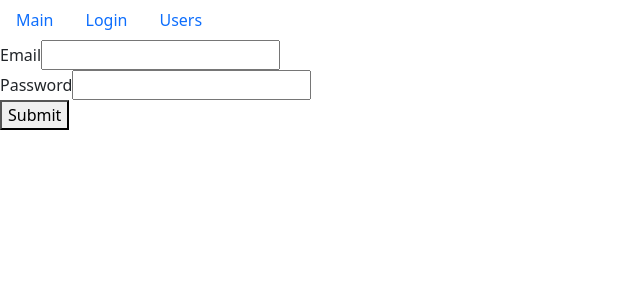
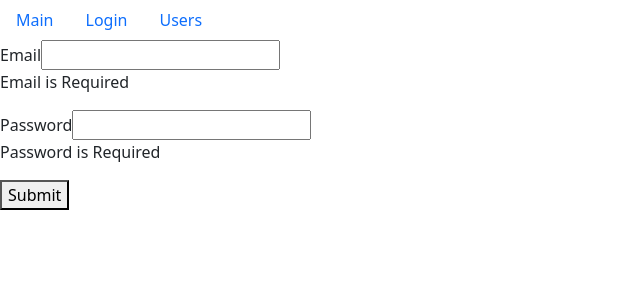
Before and after one commit to narek-7/fast-company, a React (Create React App) app: page /login in a window 1280 px wide. Shown: the top 300 px of the page, without its empty margins (0-640 px from the left). Built offline with nearby package versions, Linux system fonts and the light colour scheme.

Commit message:
Defined validators for login and password

```diff
--- a/src/app/components/textField.jsx
+++ b/src/app/components/textField.jsx
@@ -1,7 +1,7 @@
 import React from "react";
 import PropTypes from "prop-types";
 
-const TextField = ({ label, type, name, value, onChange }) => {
+const TextField = ({ label, type, name, value, onChange, error }) => {
    return (
       <div>
          <label htmlFor={name}>{label}</label>
@@ -12,6 +12,7 @@ const TextField = ({ label, type, name, value, onChange }) => {
             onChange={onChange}
             name={name}
          />
+         {error && <p>{error}</p>}
       </div>
    );
 };
@@ -25,7 +26,8 @@ TextField.propTypes = {
    type: PropTypes.string,
    name: PropTypes.string,
    value: PropTypes.string,
-   onChange: PropTypes.func
+   onChange: PropTypes.func,
+   error: PropTypes.string
 };
 
 export default TextField;
--- a/src/app/layouts/login.jsx
+++ b/src/app/layouts/login.jsx
@@ -1,8 +1,11 @@
-import React, { useState } from "react";
+import React, { useEffect, useState } from "react";
 import TextField from "../components/textField";
+import { validator } from "../utils/validator";
 
 const Login = () => {
    const [data, setData] = useState({ email: "", password: "" });
+   const [errors, setErrors] = useState({});
+
    const handleChange = ({ target }) => {
       setData((prevState) => ({
          ...prevState,
@@ -10,8 +13,40 @@ const Login = () => {
       }));
    };
 
+   const validatorConfig = {
+      email: {
+         isRequired: { message: "Email is Required" },
+         isEmail: { message: "Email is incorrect" }
+      },
+      password: {
+         isRequired: { message: "Password is Required" },
+         isCapitalSymbol: {
+            message: "Must contain at least one capital letter"
+         },
+         isContainDigit: {
+            message: "Must contain at least one digit"
+         },
+         min: {
+            message: "Password must be at least 8 characters",
+            value: 8
+         }
+      }
+   };
+
+   useEffect(() => {
+      validate();
+   }, [data]);
+
+   const validate = () => {
+      const errors = validator(data, validatorConfig);
+      setErrors(errors);
+      return Object.keys(errors).length === 0;
+   };
+
    const handleSubmit = (e) => {
       e.preventDefault();
+      const isValid = validate();
+      if (!isValid) return;
       console.log(data);
    };
 
@@ -22,6 +57,7 @@ const Login = () => {
             name="email"
             value={data.email}
             onChange={handleChange}
+            error={errors.email}
          />
          <TextField
             label="Password"
@@ -29,6 +65,7 @@ const Login = () => {
             name="password"
             value={data.password}
             onChange={handleChange}
+            error={errors.password}
          />
          {/* for creating not submit button, we need to change the type of  the button */}
          <button type="submit">Submit</button>
--- /dev/null
+++ b/src/app/utils/validator.js
@@ -0,0 +1,47 @@
+export function validator(data, config) {
+   const errors = {};
+   function validate(validateMethod, data, config) {
+      let statusValidate;
+      switch (validateMethod) {
+      case "isRequired": {
+         statusValidate = data.trim() === "";
+         break;
+      }
+      case "isEmail": {
+         const emailRegExp = /^\S+@\S+\.\S+$/g;
+         statusValidate = !emailRegExp.test(data);
+         break;
+      }
+      case "isCapitalSymbol": {
+         const capitalRegExp = /[A-Z]+/g;
+         statusValidate = !capitalRegExp.test(data);
+         break;
+      }
+      case "isContainDigit": {
+         const digitRegExp = /\d+/g;
+         statusValidate = !digitRegExp.test(data);
+         break;
+      }
+      case "min": {
+         statusValidate = data.length < config.value;
+         break;
+      }
+      default:
+         break;
+      }
+      if (statusValidate) return config.message;
+   }
+   for (const fieldName in data) {
+      for (const validateMethod in config[fieldName]) {
+         const error = validate(
+            validateMethod,
+            data[fieldName],
+            config[fieldName][validateMethod]
+         );
+         if (error && !errors[fieldName]) {
+            errors[fieldName] = error;
+         }
+      }
+   }
+   return errors;
+}
```
Also changed, not shown: .eslintrc.js.
